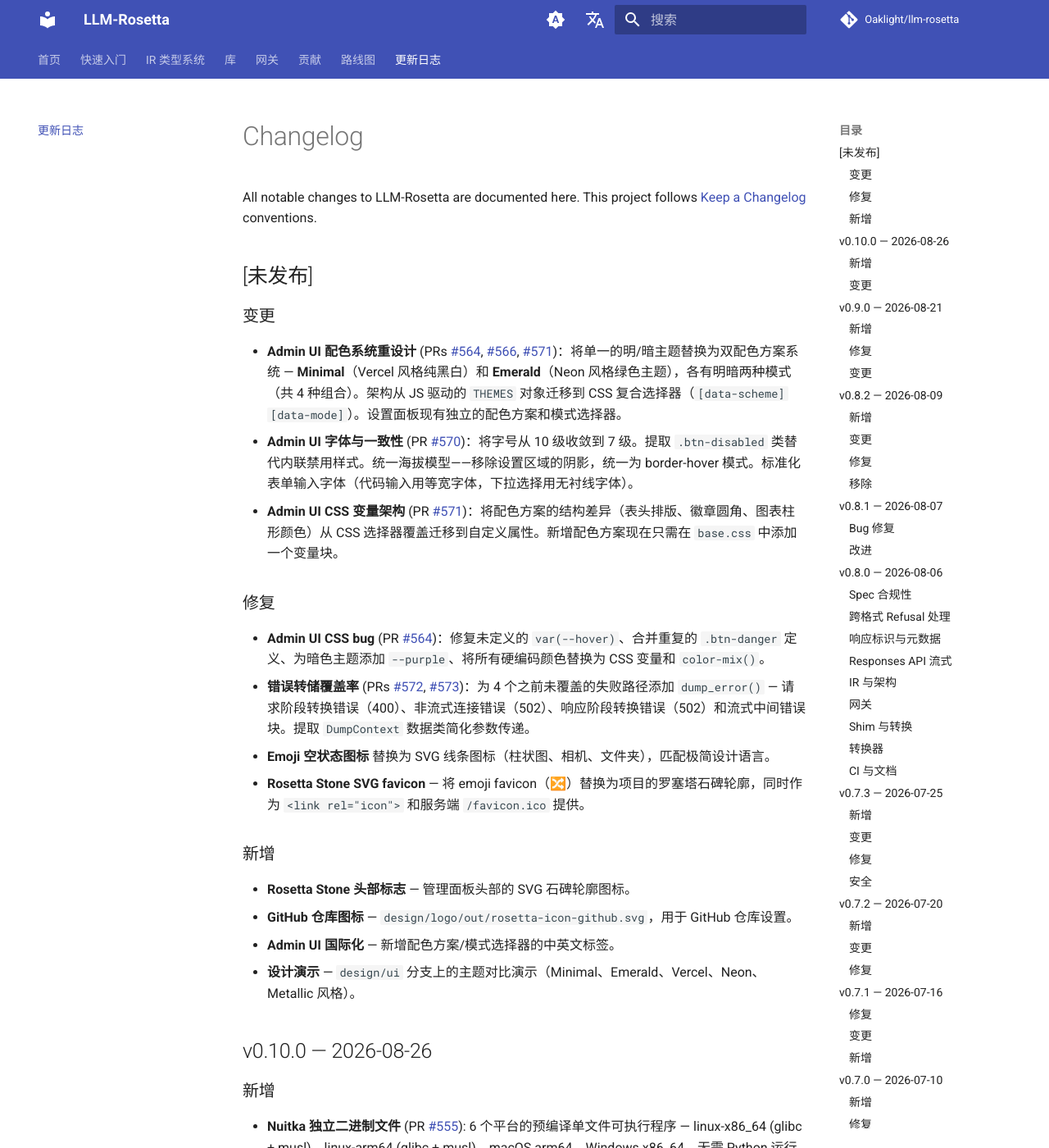
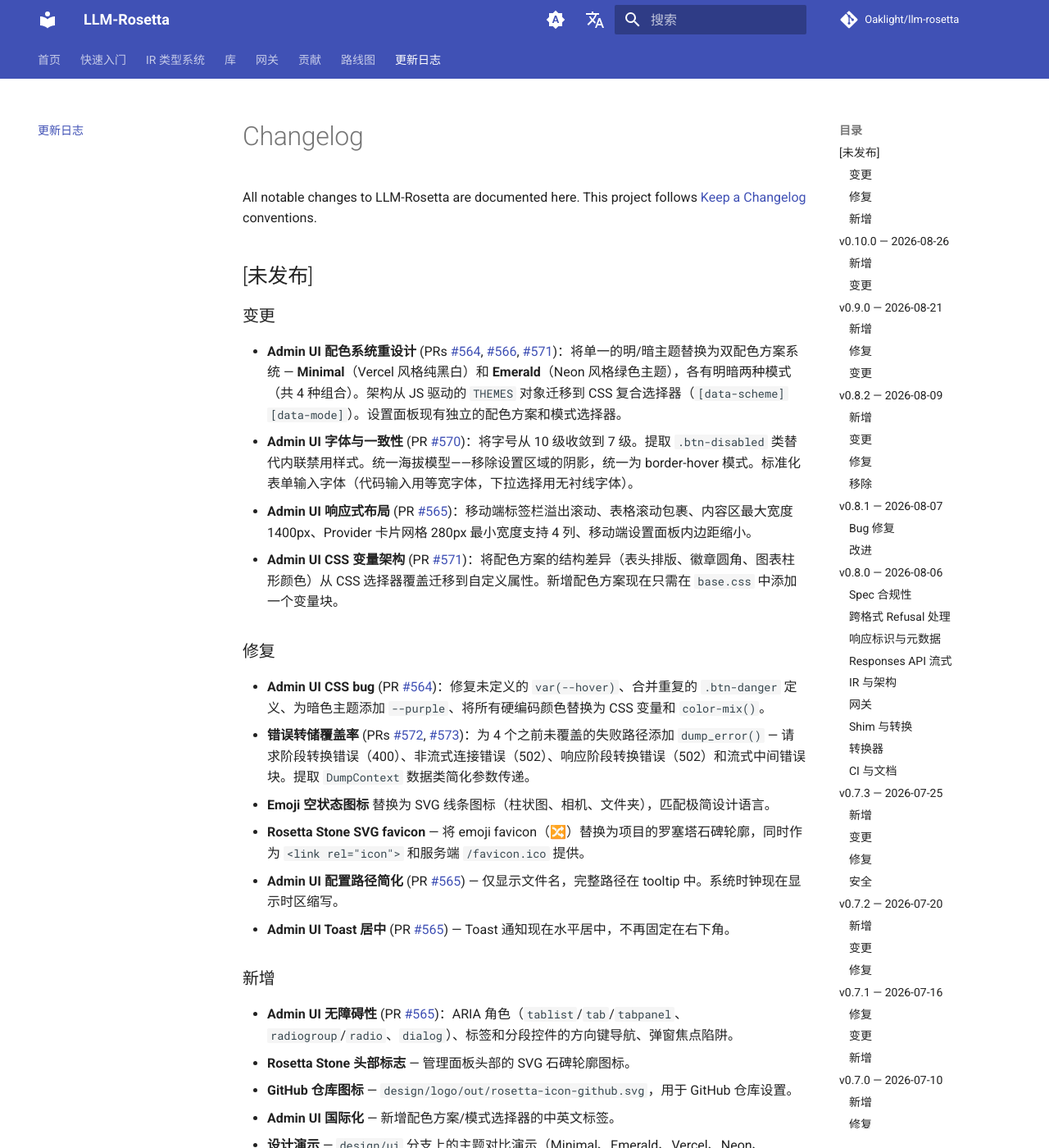
Before and after one commit to Oaklight/llm-rosetta, an MkDocs documentation site: the page built from docs/changelog.md, in a window 1280 px wide and 1400 px high. Shown: the whole window at 82% size. Built offline with MkDocs 1.6.1 and Material for MkDocs 9.7.7, drawn with Linux system fonts in a browser that asks for light colours; comment, search, counter and statistics services are not loaded.

Commit message:
docs: 补充 Track B 条目到 [未发布] — 响应式、无障碍、打磨

```diff
--- a/docs/changelog.md
+++ b/docs/changelog.md
@@ -12,6 +12,7 @@
 
 - **Admin UI 配色系统重设计** (PRs [#564](https://github.com/Oaklight/llm-rosetta/pull/564), [#566](https://github.com/Oaklight/llm-rosetta/pull/566), [#571](https://github.com/Oaklight/llm-rosetta/pull/571))：将单一的明/暗主题替换为双配色方案系统 — **Minimal**（Vercel 风格纯黑白）和 **Emerald**（Neon 风格绿色主题），各有明暗两种模式（共 4 种组合）。架构从 JS 驱动的 `THEMES` 对象迁移到 CSS 复合选择器（`[data-scheme][data-mode]`）。设置面板现有独立的配色方案和模式选择器。
 - **Admin UI 字体与一致性** (PR [#570](https://github.com/Oaklight/llm-rosetta/pull/570))：将字号从 10 级收敛到 7 级。提取 `.btn-disabled` 类替代内联禁用样式。统一海拔模型——移除设置区域的阴影，统一为 border-hover 模式。标准化表单输入字体（代码输入用等宽字体，下拉选择用无衬线字体）。
+- **Admin UI 响应式布局** (PR [#565](https://github.com/Oaklight/llm-rosetta/pull/565))：移动端标签栏溢出滚动、表格滚动包裹、内容区最大宽度 1400px、Provider 卡片网格 280px 最小宽度支持 4 列、移动端设置面板内边距缩小。
 - **Admin UI CSS 变量架构** (PR [#571](https://github.com/Oaklight/llm-rosetta/pull/571))：将配色方案的结构差异（表头排版、徽章圆角、图表柱形颜色）从 CSS 选择器覆盖迁移到自定义属性。新增配色方案现在只需在 `base.css` 中添加一个变量块。
 
 ### 修复
@@ -21,8 +22,12 @@
 - **Emoji 空状态图标** 替换为 SVG 线条图标（柱状图、相机、文件夹），匹配极简设计语言。
 - **Rosetta Stone SVG favicon** — 将 emoji favicon（🔀）替换为项目的罗塞塔石碑轮廓，同时作为 `<link rel="icon">` 和服务端 `/favicon.ico` 提供。
 
+- **Admin UI 配置路径简化** (PR [#565](https://github.com/Oaklight/llm-rosetta/pull/565)) — 仅显示文件名，完整路径在 tooltip 中。系统时钟现在显示时区缩写。
+- **Admin UI Toast 居中** (PR [#565](https://github.com/Oaklight/llm-rosetta/pull/565)) — Toast 通知现在水平居中，不再固定在右下角。
+
 ### 新增
 
+- **Admin UI 无障碍性** (PR [#565](https://github.com/Oaklight/llm-rosetta/pull/565))：ARIA 角色（`tablist`/`tab`/`tabpanel`、`radiogroup`/`radio`、`dialog`）、标签和分段控件的方向键导航、弹窗焦点陷阱。
 - **Rosetta Stone 头部标志** — 管理面板头部的 SVG 石碑轮廓图标。
 - **GitHub 仓库图标** — `design/logo/out/rosetta-icon-github.svg`，用于 GitHub 仓库设置。
 - **Admin UI 国际化** — 新增配色方案/模式选择器的中英文标签。
```
